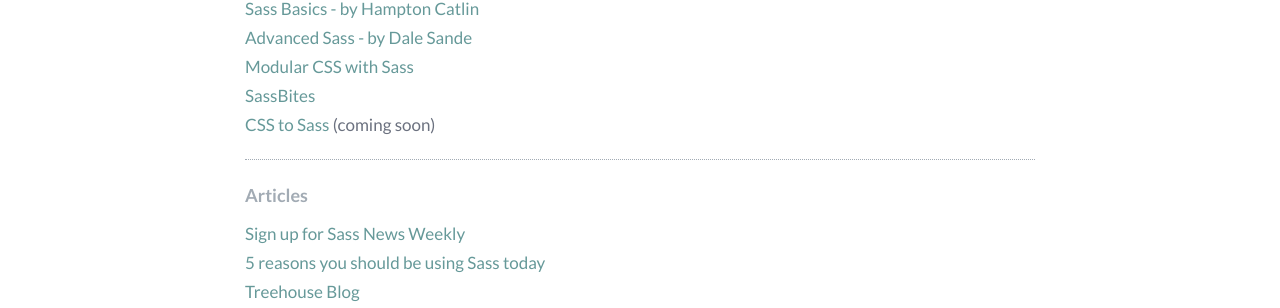
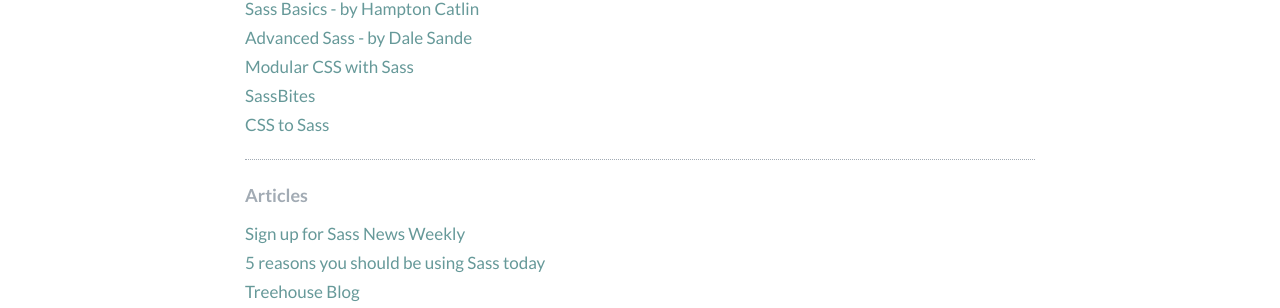
Before and after one commit to sassbreak/sassbreak.github.io, a Jekyll site: the page built from resources.md, in a window 1280 px wide and 900 px high, scrolled down 329 px. Shown: the part 146-454 px from the top of the window. Built offline with Jekyll 4.4.1, drawn with Linux system fonts in a browser that asks for light colours.

Commit message:
Update resources.md

```diff
--- a/resources.md
+++ b/resources.md
@@ -13,7 +13,7 @@
 * [Advanced Sass - by Dale Sande](http://teamtreehouse.com/library/advanced-sass)
 * [Modular CSS with Sass](http://teamtreehouse.com/library/modular-css-with-sass)
 * [SassBites](https://www.youtube.com/user/sassbites)
-* [CSS to Sass](http://teamtreehouse.com/library/css-to-sass/upcoming) (coming soon)
+* [CSS to Sass](http://teamtreehouse.com/library/css-to-sass)
 
  ***
 
```
